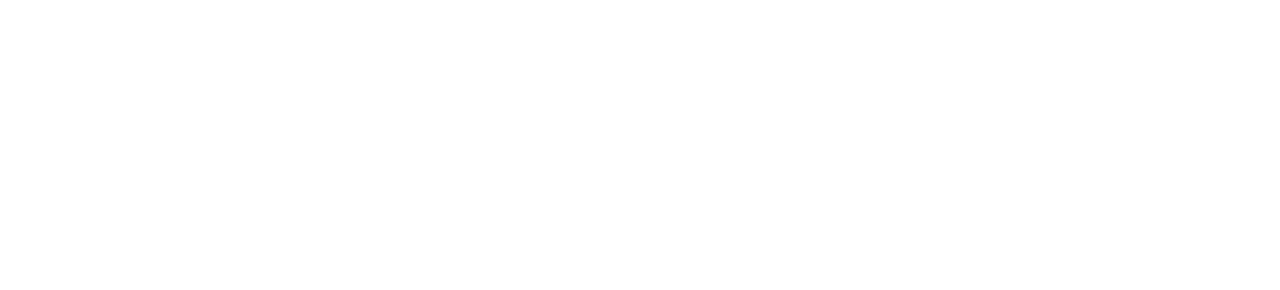
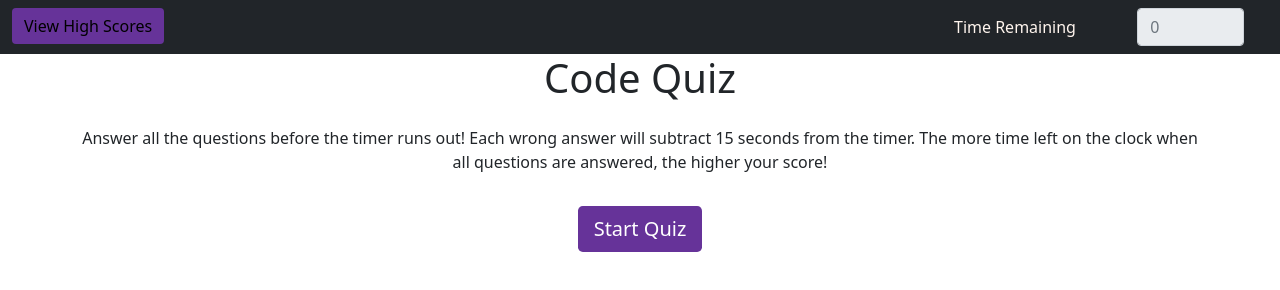
Before and after one commit to fausnightm/code-quiz, a plain HTML site: page index.html in a window 1280 px wide. Drawn offline with nearby package versions, Linux system fonts and the light colour scheme.

Commit message:
Added navbar and start quiz prompt in html. Then styled in CSS/bootstrap

```diff
--- a/assets/css/style.css
+++ b/assets/css/style.css
@@ -0,0 +1,21 @@
+* {
+    margin: auto;
+}
+body {
+    margin: auto;
+}
+
+/* styling the nav bar */
+
+.btn {
+    background-color: rebeccapurple;
+    border: purple;
+}
+
+.nav-time {
+    color: seashell;
+}
+
+.navbar-container {
+    max-width: none;
+}
--- a/index.html
+++ b/index.html
@@ -11,6 +11,46 @@
     <link rel="stylesheet"  type= "text/css" href="assets/css/style.css">
 </head>
 <body>
+    <!-- Nav Bar with High scores link and timer -->
+    <nav class="navbar navbar-expand-lg navbar-dark bg-dark">
+        <div class="container navbar-container mx-0">
+            <div class="row w-100">
+                <div class="col-4 col-md-2">
+                    <button type="button" id="highscore-button" class="btn btn-light">View High Scores</button>
+                </div>
+                <div class="col-3 col-md-7"></div>
+                <div class="col-5 col-md-3">
+                    <form>
+                        <div class="form-group row">
+                            <label for="time-remaining" class="nav-time col-sm-7 col-form-label">Time Remaining</label>
+                            <div class="col-sm-5">
+                                <input type="number" readonly class="form-control" id="time-remaining" placeholder="0">
+                            </div>
+                        </div>
+                    </form>
+                </div>
+            </div>
+        </div>
+    </nav>
+
+    <!-- Quiz Container -->
+    <div id="landing-container" class="container">
+        <div class="row mb-3">
+            <div class="col-12 text-center">
+                <h1>Code Quiz</h1>
+            </div>
+        </div>
+        <div class="row mb-3">
+            <div class="col-12 text-center">
+                <p>Answer all the questions before the timer runs out!  Each wrong answer will subtract 15 seconds from the timer.  The more time left on the clock when all questions are answered, the higher your score!</p>
+            </div>
+        </div>
+        <div class="row">
+            <div class="col-12 text-center">
+                <button id="start-button" type="button" class="btn btn-secondary btn-lg">Start Quiz</button>
+            </div>
+        </div>
+    </div>
 
 
     <script src="./assets/js/script.js"></script>
```
